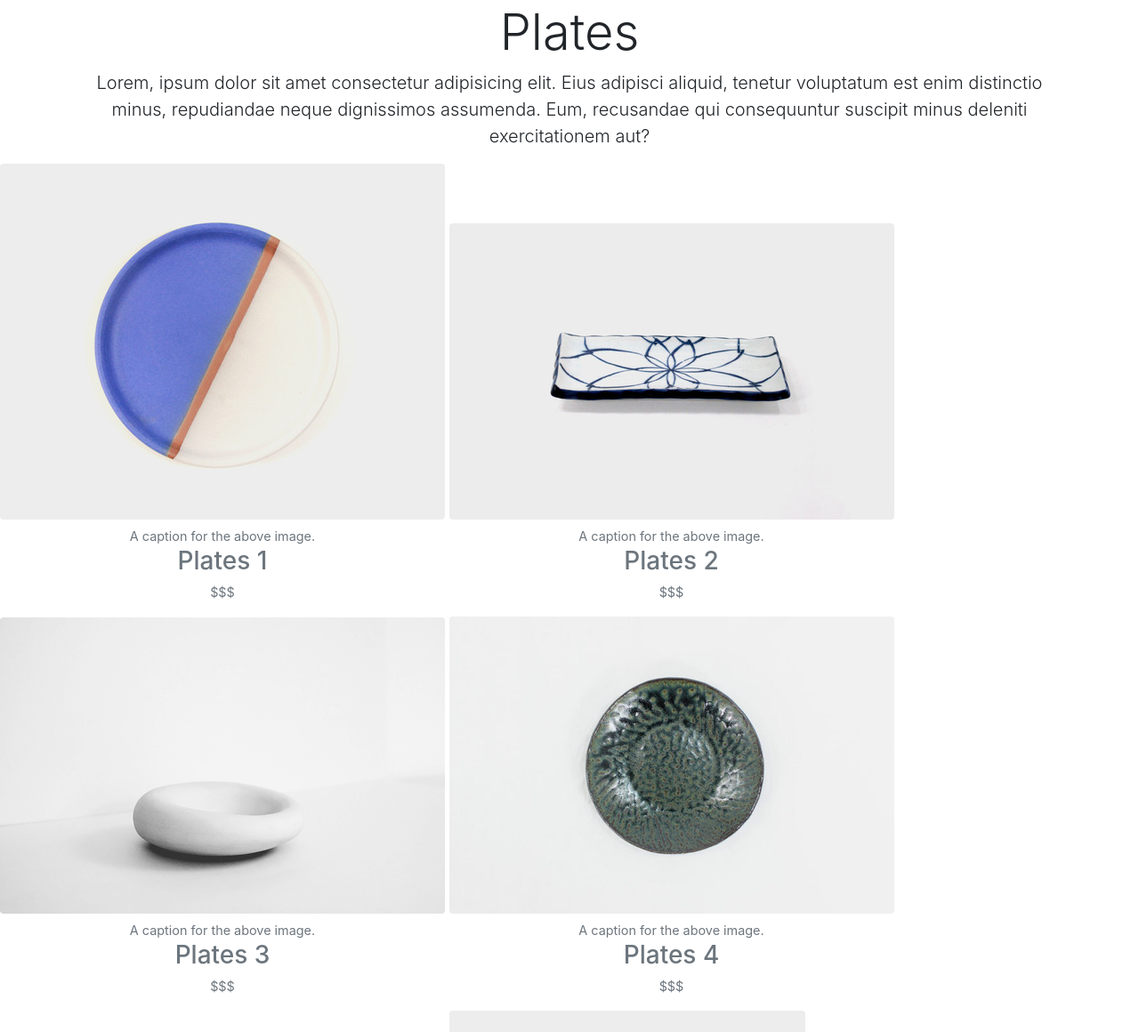
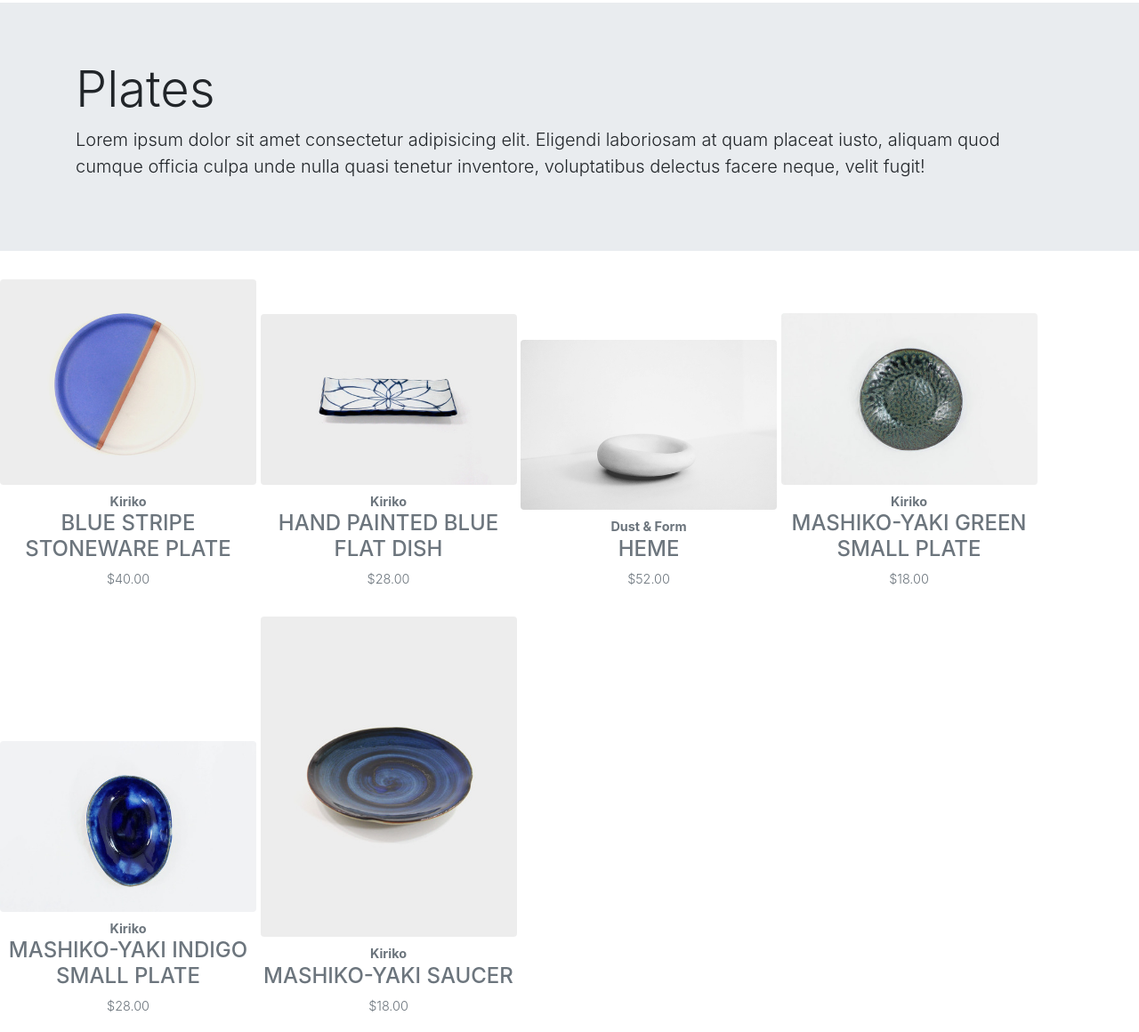
Before and after one commit to msuenc/ecf-storefront, a plain HTML site: page storefront/categories.html in a window 1280 px wide. Shown: the part 81-1241 px from the top of the page at 89% size. Drawn offline with nearby package versions, Linux system fonts and the light colour scheme.

Commit message:
Update categories.html

```diff
--- a/storefront/categories.html
+++ b/storefront/categories.html
@@ -15,6 +15,7 @@
 </head>
 <body>
     <header>
+        <!-- Navbar -->
         <div>
             <nav class="navbar navbar-expand-lg navbar-light">
                 <img src="media/logo.png">
@@ -28,9 +29,9 @@
                           Shop
                         </a>
                         <div class="dropdown-menu" aria-labelledby="navbarDropdownMenuLink">
-                          <a class="dropdown-item" href="#">?</a>
-                          <a class="dropdown-item" href="#">??</a>
-                          <a class="dropdown-item" href="#">???</a>
+                          <a class="dropdown-item" href="#">1</a>
+                          <a class="dropdown-item" href="#">2</a>
+                          <a class="dropdown-item" href="#">3</a>
                         </div>
                       </li>
                     <li class="nav-item active">
@@ -41,9 +42,9 @@
                         More
                       </a>
                       <div class="dropdown-menu" aria-labelledby="navbarDropdownMenuLink">
-                        <a class="dropdown-item" href="#">?</a>
-                        <a class="dropdown-item" href="#">??</a>
-                        <a class="dropdown-item" href="#">???</a>
+                        <a class="dropdown-item" href="#">1</a>
+                        <a class="dropdown-item" href="#">2</a>
+                        <a class="dropdown-item" href="#">3</a>
                       </div>
                     </li>
                   </ul>
@@ -57,22 +58,23 @@
                         My Cart (2)
                     </a>
                         <div class="dropdown-menu" aria-labelledby="navbarDropdownMenuLink">
-                            <a class="dropdown-item" href="#">?</a>
-                            <a class="dropdown-item" href="#">??</a>
-                            <a class="dropdown-item" href="#">???</a>
+                            <a class="dropdown-item" href="#">1</a>
+                            <a class="dropdown-item" href="#">2</a>
+                            <a class="dropdown-item" href="#">3</a>
                         </div>
                 </div>
             </nav>
         </div>
 
-
-        <div>
-            <div class="container text-center">
-                <h1 class="display-4">Plates</h1>
-                <p class="lead">
-                  Lorem, ipsum dolor sit amet consectetur adipisicing elit. Eius adipisci aliquid, tenetur voluptatum est enim distinctio minus, repudiandae neque dignissimos assumenda.
-                  Eum, recusandae qui consequuntur suscipit minus deleniti exercitationem aut?
-                </p>
+        <!-- Bandeau-->
+        <div class="jumbotron jumbotron-fluid">
+            <div class="container">
+              <h1 class="display-4">Plates</h1>
+              <p class="lead">
+                  Lorem ipsum dolor sit amet consectetur adipisicing elit.
+                  Eligendi laboriosam at quam placeat iusto, aliquam quod cumque officia culpa unde nulla quasi tenetur inventore,
+                  voluptatibus delectus facere neque, velit fugit!
+              </p>
             </div>
         </div>
 
@@ -80,91 +82,91 @@
 
     <main>
 
-        <figure class="figure">
+        <figure class="figure" style="width: 18rem;">
 
-            <img src="media/blue-stripe-stoneware-plate.jpg" class="figure-img img-fluid rounded imgs-plates" alt="...">
-            <figcaption class="figure-caption text-center">
+            <img src="media/blue-stripe-stoneware-plate.jpg" class="figure-img img-fluid rounded card-img-top" alt="...">
+            <figcaption class="figure-caption text-center font-weight-bold">
 
-                A caption for the above image.
-                <h3>
-                    Plates 1
-                </h3>
-                $$$
+                Kiriko
+                <h4 class="text-uppercase">
+                    Blue stripe stoneware plate
+                </h4>
+                <p class="font-weight-light">$40.00</p>
 
             </figcaption>
 
         </figure>
 
-        <figure class="figure">
+        <figure class="figure" style="width: 18rem;">
 
-            <img src="media/hand-painted-blue-flat-dish.jpg" class="figure-img img-fluid rounded imgs-plates" alt="...">
-            <figcaption class="figure-caption text-center">
+            <img src="media/hand-painted-blue-flat-dish.jpg" class="figure-img img-fluid rounded card-img-top" alt="...">
+            <figcaption class="figure-caption text-center font-weight-bold">
 
-                A caption for the above image.
-                <h3>
-                    Plates 2
-                </h3>
-                $$$
+                Kiriko
+                <h4 class="text-uppercase">
+                    Hand painted blue flat dish
+                </h4>
+                <p class="font-weight-light">$28.00</p>
 
             </figcaption>
 
         </figure>
 
-        <figure class="figure">
+        <figure class="figure" style="width: 18rem;">
 
-            <img src="media/heme.jpg" class="figure-img img-fluid rounded imgs-plates" alt="...">
-            <figcaption class="figure-caption text-center">
+            <img src="media/heme.jpg" class="figure-img img-fluid rounded card-img-top" alt="...">
+            <figcaption class="figure-caption text-center font-weight-bold">
 
-                A caption for the above image.
-                <h3>
-                    Plates 3
-                </h3>
-                $$$
+                Dust & Form
+                <h4 class="text-uppercase">
+                    Heme
+                </h4>
+                <p class="font-weight-light">$52.00</p>
 
             </figcaption>
 
         </figure>
 
-        <figure class="figure">
+        <figure class="figure" style="width: 18rem;">
 
-            <img src="media/mashiko-yaki-green-small-plate.jpg" class="figure-img img-fluid rounded imgs-plates" alt="...">
-            <figcaption class="figure-caption text-center">
+            <img src="media/mashiko-yaki-green-small-plate.jpg" class="figure-img img-fluid rounded card-img-top" alt="...">
+            <figcaption class="figure-caption text-center font-weight-bold">
 
-                A caption for the above image.
-                <h3>
-                    Plates 4
-                </h3>
-                $$$
+                Kiriko
+                <h4 class="text-uppercase">
+                    Mashiko-yaki green small plate
+                </h4>
+                <p class="font-weight-light">$18.00</p>
 
             </figcaption>
 
         </figure>
 
-        <figure class="figure">
+        <figure class="figure" style="width: 18rem;">
 
-            <img src="media/mashiko-yaki-indigo-small-plate.jpg" class="figure-img img-fluid rounded imgs-plates" alt="...">
-            <figcaption class="figure-caption text-center">
+            <img src="media/mashiko-yaki-indigo-small-plate.jpg" class="figure-img img-fluid rounded card-img-top" alt="...">
+            <figcaption class="figure-caption text-center font-weight-bold">
 
-                A caption for the above image.
-                <h3>
-                    Plates 5
-                </h3>
-                $$$
+                Kiriko
+                <h4 class="text-uppercase">
+                    Mashiko-yaki indigo small plate
+                </h4>
+                <p class="font-weight-light">$28.00</p>
 
             </figcaption>
 
         </figure>
 
-        <figure class="figure">
+        <figure class="figure" style="width: 18rem;">
 
-            <img src="media/mashiko-yaki-saucer.jpg" class="figure-img img-fluid rounded imgs-plates" alt="...">
-            <figcaption class="figure-caption text-center">
+            <img src="media/mashiko-yaki-saucer.jpg" class="figure-img img-fluid rounded card-img-top" alt="...">
+            <figcaption class="figure-caption text-center font-weight-bold">
 
-                A caption for the above image.
-                <h3>
-                    Plates 6
-                </h3>
-                $$$
+                Kiriko
+                <h4 class="text-uppercase">
+                    Mashiko-yaki saucer
+                </h4>
+                <p class="font-weight-light">$18.00</p>
 
             </figcaption>
 
```
